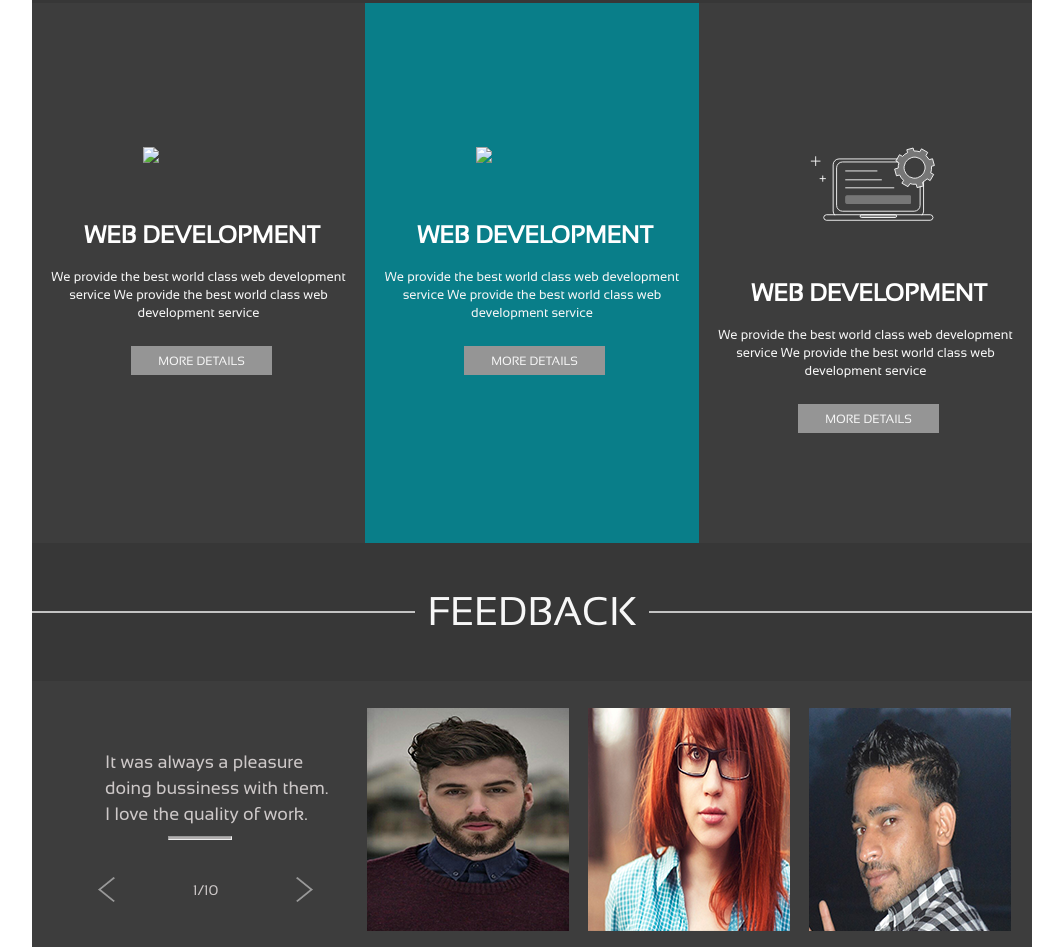
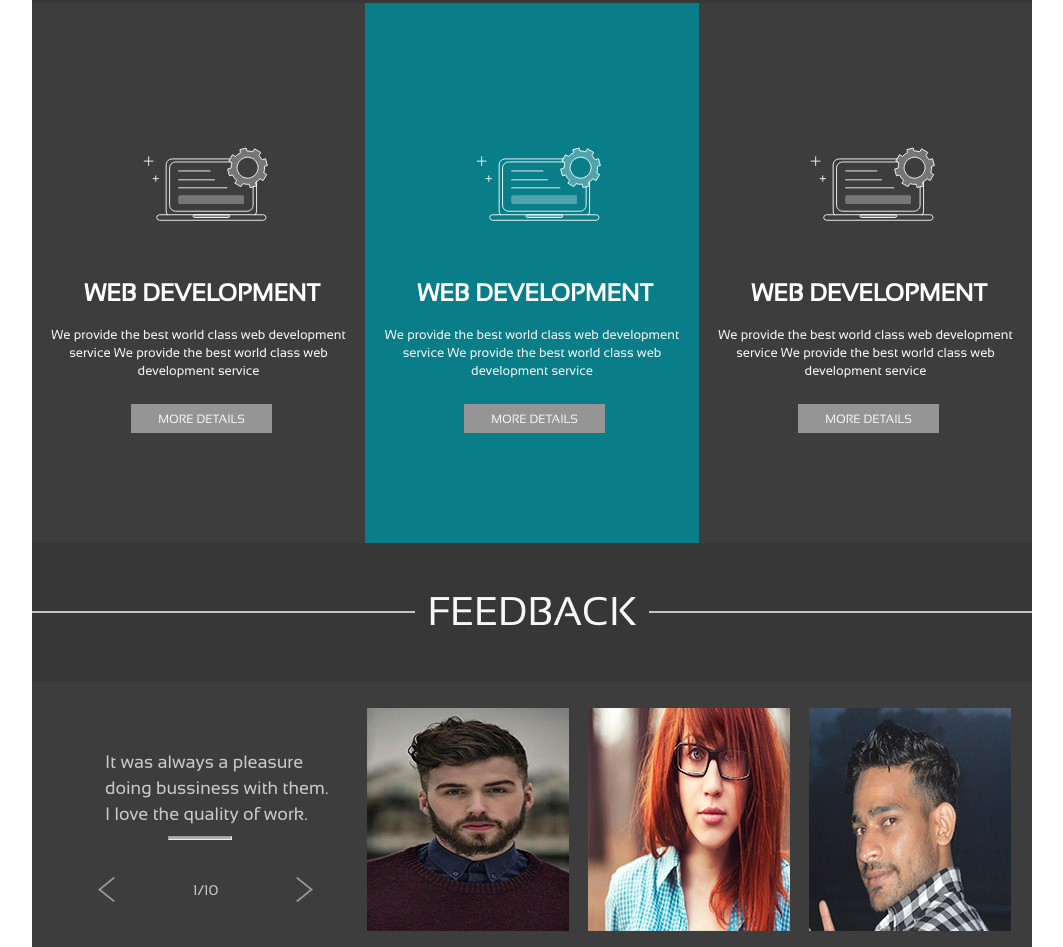
Before and after one commit to Lazarevvvv/Lazarevvvv.github.io, a plain HTML site: page index.html in a window 1280 px wide. Shown: the part 1114-2061 px from the top of the page, without its empty margins (108-1171 px from the left). Drawn offline with Linux system fonts and the light colour scheme.

Commit message:
Update index.html

```diff
--- a/index.html
+++ b/index.html
@@ -136,7 +136,7 @@
                     <div class="web1">
                         <div class="web1-center">
                             <div class="web1-center-img">
-                                <img class="web1-center-photo" src="../fifth/img/1493843058_Web_Development.png">
+                                <img class="web1-center-photo" src="img/1493843058_Web_Development.png">
                                 <br>
                                 <div class="web1-text1">
                                      <span class="web1-text">Web DEVELOPMENT</span>
@@ -157,7 +157,7 @@
                      <div class="web2">
                             <div class="web1-center">
                                 <div class="web1-center-img">
-                                    <img class="web1-center-photo" src="../fifth/img/1493843058_Web_Development.png">
+                                    <img class="web1-center-photo" src="img/1493843058_Web_Development.png">
                                     <br>
                                     <div class="web1-text1">
                                          <span class="web1-text">Web DEVELOPMENT</span>
```
